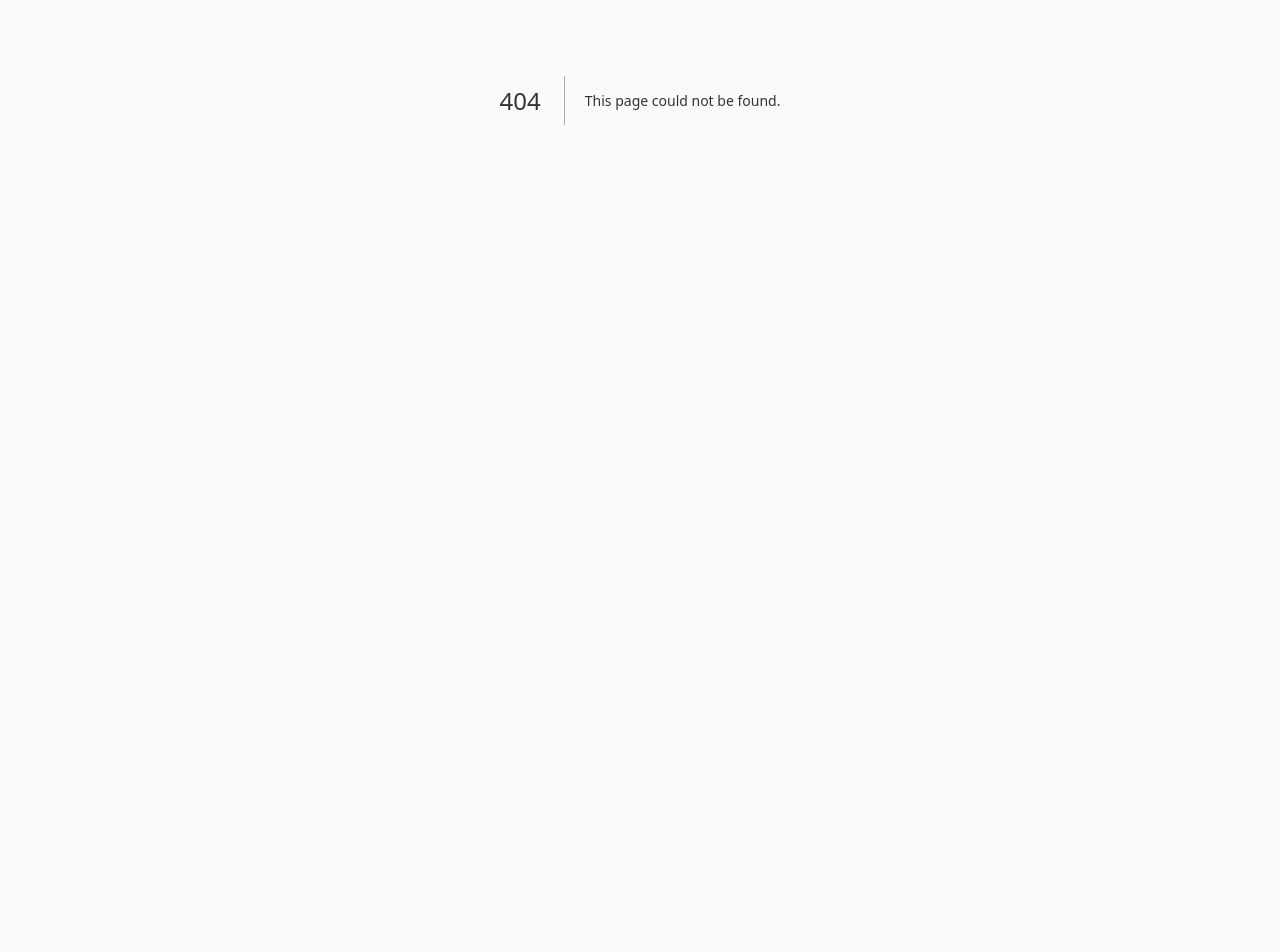
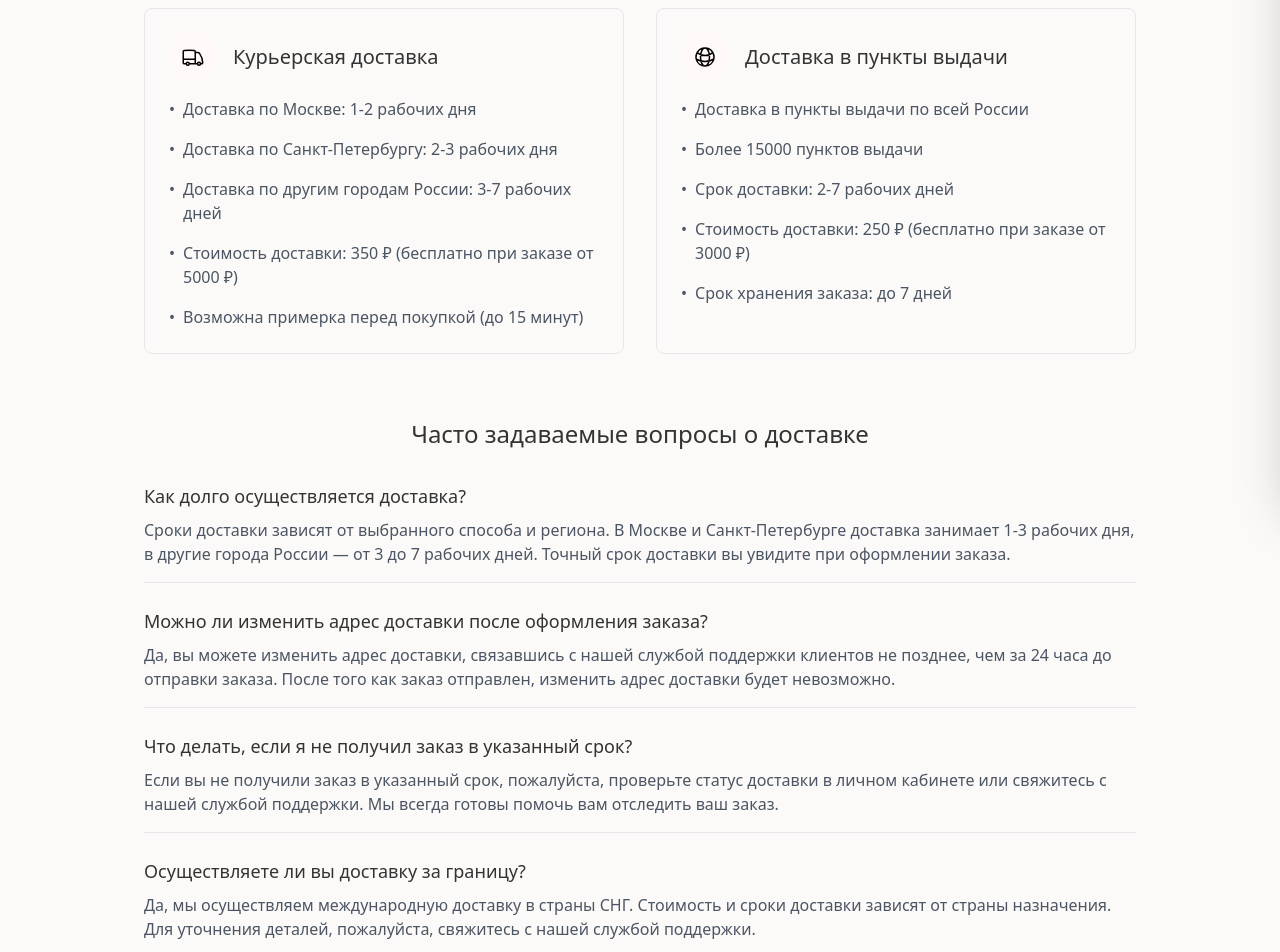
Before and after one commit to burkovmu/alisa-wear, a Next.js app: page /delivery in a window 1280 px wide. Before the commit this address had no page. Shown: the part 300-1252 px from the top of the page. Before the commit the page ends 800 px from the top, so only its background shows below. Built offline with nearby package versions, Linux system fonts and the light colour scheme.

Commit message:
Удалить секцию 'Как отследить заказ' со страницы доставки

```diff
--- /dev/null
+++ b/src/app/delivery/page.tsx
@@ -0,0 +1,139 @@
+'use client';
+
+import Layout from '@/components/layout/Layout';
+import { TruckIcon, GlobeAltIcon } from '@heroicons/react/24/outline';
+import Link from 'next/link';
+
+export default function DeliveryPage() {
+  return (
+    <Layout>
+      <div className="container mx-auto px-4 py-12">
+        <h1 className="text-3xl font-bold text-center mb-8">Доставка</h1>
+
+        <div className="max-w-3xl mx-auto mb-12">
+          <p className="text-gray-600 mb-8 text-center">
+            Мы осуществляем доставку по всей России и в страны СНГ.
+            Выберите удобный для вас способ доставки и получите ваш заказ в кратчайшие сроки.
+          </p>
+        </div>
+
+        <div className="grid grid-cols-1 md:grid-cols-2 gap-8 mb-16">
+          <div className="border border-gray-200 rounded-lg p-6 transition-shadow hover:shadow-md">
+            <div className="flex items-center mb-4">
+              <div className="bg-[#fffaf7] p-3 rounded-full mr-4">
+                <TruckIcon className="w-6 h-6 text-black" />
+              </div>
+              <h2 className="text-xl font-medium">Курьерская доставка</h2>
+            </div>
+            <ul className="space-y-4 text-gray-600">
+              <li className="flex">
+                <span className="mr-2">•</span>
+                <span>Доставка по Москве: 1-2 рабочих дня</span>
+              </li>
+              <li className="flex">
+                <span className="mr-2">•</span>
+                <span>Доставка по Санкт-Петербургу: 2-3 рабочих дня</span>
+              </li>
+              <li className="flex">
+                <span className="mr-2">•</span>
+                <span>Доставка по другим городам России: 3-7 рабочих дней</span>
+              </li>
+              <li className="flex">
+                <span className="mr-2">•</span>
+                <span>Стоимость доставки: 350 ₽ (бесплатно при заказе от 5000 ₽)</span>
+              </li>
+              <li className="flex">
+                <span className="mr-2">•</span>
+                <span>Возможна примерка перед покупкой (до 15 минут)</span>
+              </li>
+            </ul>
+          </div>
+
+          <div className="border border-gray-200 rounded-lg p-6 transition-shadow hover:shadow-md">
+            <div className="flex items-center mb-4">
+              <div className="bg-[#fffaf7] p-3 rounded-full mr-4">
+                <GlobeAltIcon className="w-6 h-6 text-black" />
+              </div>
+              <h2 className="text-xl font-medium">Доставка в пункты выдачи</h2>
+            </div>
+            <ul className="space-y-4 text-gray-600">
+              <li className="flex">
+                <span className="mr-2">•</span>
+                <span>Доставка в пункты выдачи по всей России</span>
+              </li>
+              <li className="flex">
+                <span className="mr-2">•</span>
+                <span>Более 15000 пунктов выдачи</span>
+              </li>
+              <li className="flex">
+                <span className="mr-2">•</span>
+                <span>Срок доставки: 2-7 рабочих дней</span>
+              </li>
+              <li className="flex">
+                <span className="mr-2">•</span>
+                <span>Стоимость доставки: 250 ₽ (бесплатно при заказе от 3000 ₽)</span>
+              </li>
+              <li className="flex">
+                <span className="mr-2">•</span>
+                <span>Срок хранения заказа: до 7 дней</span>
+              </li>
+            </ul>
+          </div>
+        </div>
+
+        <div className="mb-16">
+          <h2 className="text-2xl font-light text-center mb-8">Часто задаваемые вопросы о доставке</h2>
+          <div className="space-y-6">
+            <div className="border-b border-gray-200 pb-4">
+              <h3 className="text-lg font-medium mb-2">Как долго осуществляется доставка?</h3>
+              <p className="text-gray-600">
+                Сроки доставки зависят от выбранного способа и региона. В Москве и Санкт-Петербурге доставка
+                занимает 1-3 рабочих дня, в другие города России — от 3 до 7 рабочих дней. Точный срок доставки
+                вы увидите при оформлении заказа.
+              </p>
+            </div>
+            <div className="border-b border-gray-200 pb-4">
+              <h3 className="text-lg font-medium mb-2">Можно ли изменить адрес доставки после оформления заказа?</h3>
+              <p className="text-gray-600">
+                Да, вы можете изменить адрес доставки, связавшись с нашей службой поддержки клиентов не позднее,
+                чем за 24 часа до отправки заказа. После того как заказ отправлен, изменить адрес доставки
+                будет невозможно.
+              </p>
+            </div>
+            <div className="border-b border-gray-200 pb-4">
+              <h3 className="text-lg font-medium mb-2">Что делать, если я не получил заказ в указанный срок?</h3>
+              <p className="text-gray-600">
+                Если вы не получили заказ в указанный срок, пожалуйста, проверьте статус доставки в личном кабинете
+                или свяжитесь с нашей службой поддержки. Мы всегда готовы помочь вам отследить ваш заказ.
+              </p>
+            </div>
+            <div className="border-b border-gray-200 pb-4">
+              <h3 className="text-lg font-medium mb-2">Осуществляете ли вы доставку за границу?</h3>
+              <p className="text-gray-600">
+                Да, мы осуществляем международную доставку в страны СНГ. Стоимость и сроки доставки зависят от страны
+                назначения. Для уточнения деталей, пожалуйста, свяжитесь с нашей службой поддержки.
+              </p>
+            </div>
+            <div className="border-b border-gray-200 pb-4">
+              <h3 className="text-lg font-medium mb-2">Можно ли заказать доставку на определенное время?</h3>
+              <p className="text-gray-600">
+                При заказе курьерской доставки по Москве и Санкт-Петербургу вы можете выбрать удобный для вас временной
+                интервал (утро, день, вечер). Точное время доставки согласовывается с курьером в день доставки.
+              </p>
+            </div>
+          </div>
+        </div>
+
+        <div className="text-center mb-8">
+          <h2 className="text-2xl font-light mb-6">Остались вопросы?</h2>
+          <p className="text-gray-600 max-w-2xl mx-auto mb-8">
+            Если у вас остались вопросы по доставке, пожалуйста, свяжитесь с нашей службой поддержки. Мы всегда рады помочь!
+          </p>
+          <Link href="/contacts" className="inline-block bg-black text-white px-6 py-3 rounded hover:bg-gray-800 transition-colors">
+            Связаться с нами
+          </Link>
+        </div>
+      </div>
+    </Layout>
+  );
+}
```
